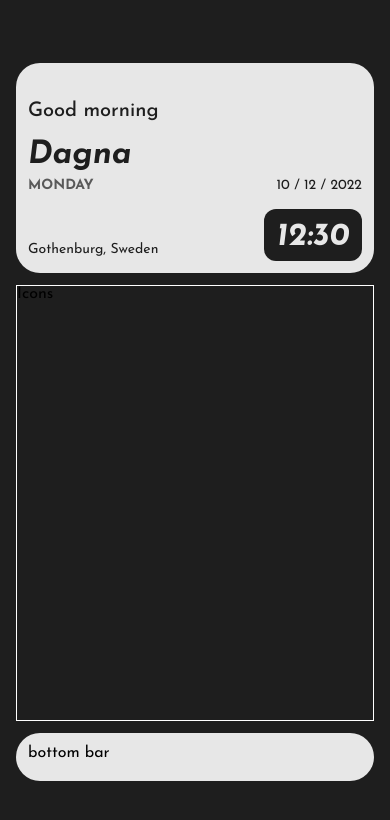
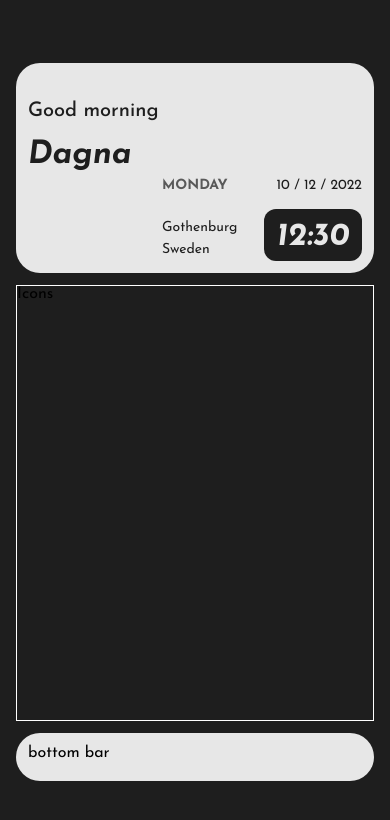
Before and after one commit to DagnaSchmidt/Dev-Dash-v2, a React (Create React App) app: page / in a window 390 px wide. Shown: the top 820 px of the page. Built offline with nearby package versions, Linux system fonts and the light colour scheme.

Commit message:
info responsive

```diff
--- a/src/Components/Info.js
+++ b/src/Components/Info.js
@@ -23,7 +23,7 @@ const Info = () => {
           </div>
           <div className='info__bottom__localization'>
             <p className='info__bottom__city body-large'>
-              Gothenburg, Sweden
+              Gothenburg <br/> Sweden
             </p>
             <p className='info__bottom__clock display-small'>
               12:30
--- a/src/Styles/Components_Styles/Info.css
+++ b/src/Styles/Components_Styles/Info.css
@@ -79,4 +79,13 @@
   color: var(--color-white);
   border-radius: 12px;
   padding: 8px 12px 4px 12px;
+}
+
+@media (max-width: 1030px), screen and (max-width: 1240px) and (orientation: portrait) {
+  .info__bottom {
+    align-self: flex-end;
+  }
+  .info__bottom__day, .info__bottom__localization {
+    width: 200px;
+  }
 }/*# sourceMappingURL=Info.css.map */
--- a/src/Styles/Components_Styles/Info.scss
+++ b/src/Styles/Components_Styles/Info.scss
@@ -35,3 +35,12 @@
         }
     }
 }
+
+@media (max-width: 1030px), screen and (max-width: 1240px) and (orientation: portrait) {
+    .info__bottom {
+        align-self: flex-end;
+    }
+    .info__bottom__day, .info__bottom__localization {
+        width: 200px;
+    }
+}
--- a/src/Styles/app.css
+++ b/src/Styles/app.css
@@ -125,7 +125,7 @@ ul, li {
     grid-column-start: 3;
   }
 }
-@media screen and (max-width: 1240px) and (orientation: portrait) {
+@media (max-width: 1030px), screen and (max-width: 1240px) and (orientation: portrait) {
   .app {
     min-height: 90vh;
     grid-template-columns: 1fr 1fr 1fr 1fr 1fr 1fr [last];
--- a/src/Styles/app.scss
+++ b/src/Styles/app.scss
@@ -77,7 +77,7 @@ ul, li {
     }
 }
 //THINK ABOUT ORIENTATION ???
-@media screen and (max-width: 1240px) and (orientation: portrait) {
+@media (max-width: 1030px), screen and (max-width: 1240px) and (orientation: portrait) {
     .app {
         min-height: 90vh;
         grid-template-columns: 1fr 1fr 1fr 1fr 1fr 1fr [last];
@@ -105,6 +105,7 @@ ul, li {
         grid-row: 2 / 8;
     }
 }
+
 @media screen and (max-width: 480px) {
     .app {
         min-height: 85vh;
```
Also changed, not shown: 2 other files (tests, documents, lock files or other folders).
